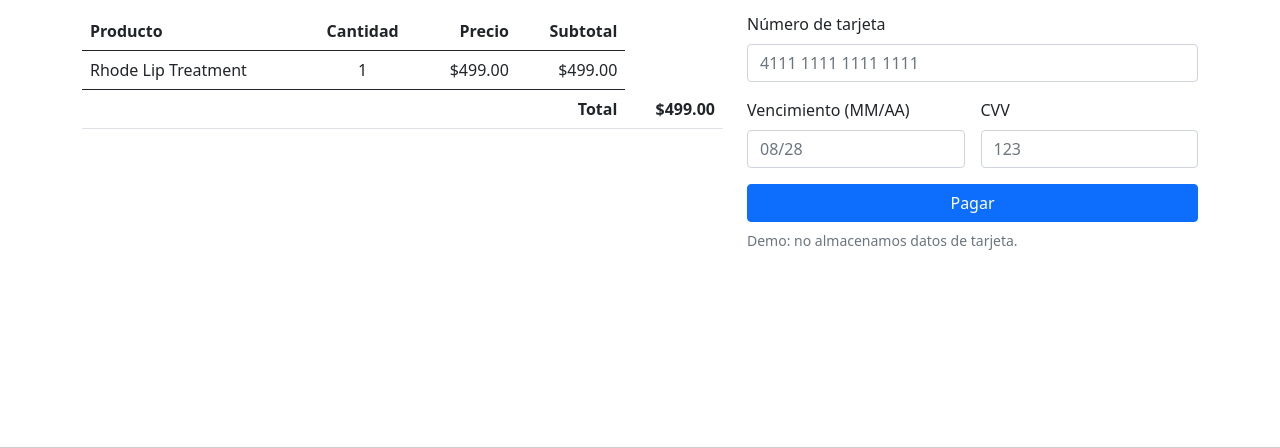
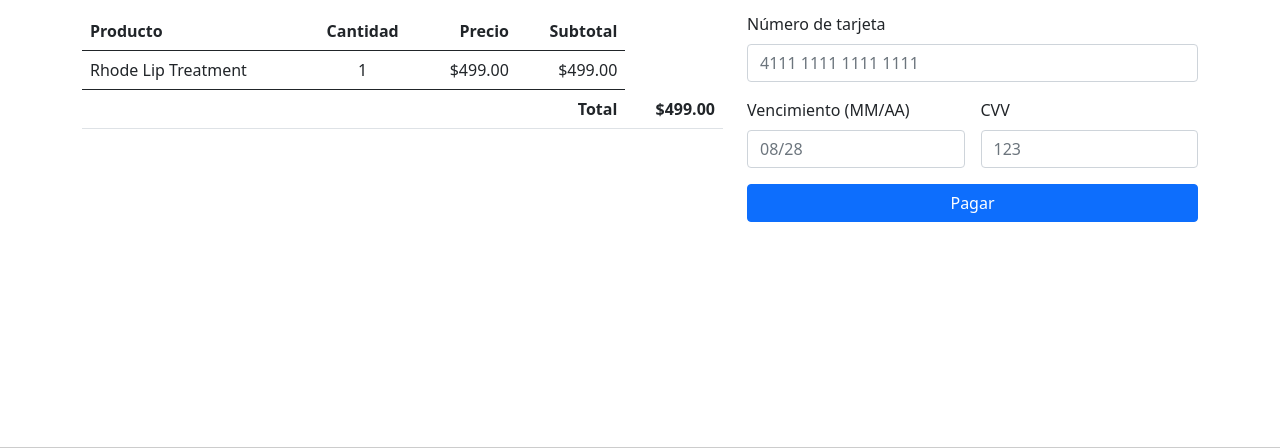
Before and after one commit to KarimeZapien/the_other_side, an ASP.NET Core app: page /Store/Pago in a window 1280 px wide. Shown: the part 234-682 px from the top of the page. Run offline with ASP.NET Core 8, Linux system fonts and the light colour scheme; style sheets or scripts are compiled from the project's sources; some libraries are stand-ins or nearby versions.

Commit message:
Ajustes de archivos

```diff
--- a/TheOtherSide/Controllers/CartController.cs
+++ b/TheOtherSide/Controllers/CartController.cs
@@ -213,7 +213,6 @@
                 return RedirectToAction("Confirmation");
             }
 
-            // Agrupar para obtener Qty/Subtotales (como ya vienes usando)
             var lines = cart
                 .GroupBy(x => new { x.Id, x.Name, x.Price })
                 .Select(g => new SaleDetailLine
--- a/TheOtherSide/Views/Home/Index.cshtml
+++ b/TheOtherSide/Views/Home/Index.cshtml
@@ -69,7 +69,7 @@
                 </div>
             </div>
 
-            <!-- Producto 2 (abre modal Rhode_Ventana) -->
+            <!-- Producto 2  -->
             <div class="carousel-item">
                 <a asp-controller="Home" asp-action="Producto1Mujer" class="d-block text-center">
                     <img src="~/img/mujer/producto2rhode.png" class="product-slide-img" alt="Producto 2">
--- a/TheOtherSide/Views/Store/Pago.cshtml
+++ b/TheOtherSide/Views/Store/Pago.cshtml
@@ -75,7 +75,6 @@
                 <button type="submit" class="btn btn-primary w-100 mt-3">
                     Pagar
                 </button>
-                <div class="form-text mt-2">Demo: no almacenamos datos de tarjeta.</div>
             </form>
         </div>
     </div>
```
Also changed, not shown: TheOtherSide/Models/SaleSummary.cs (renamed from TheOtherSide/Controllers/SaleSummary.cs).
